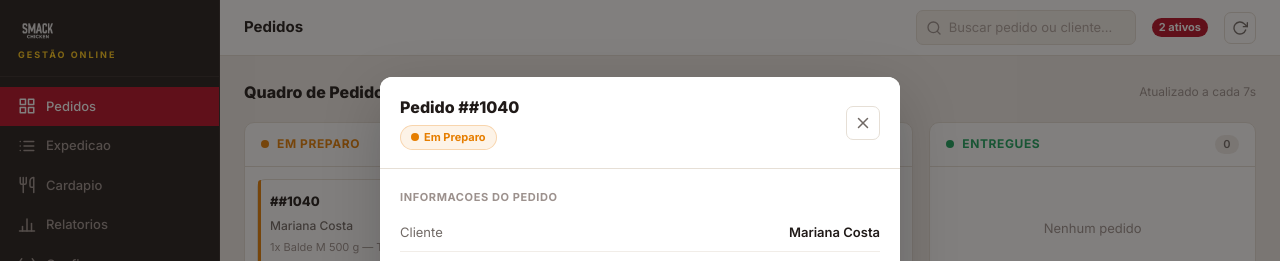
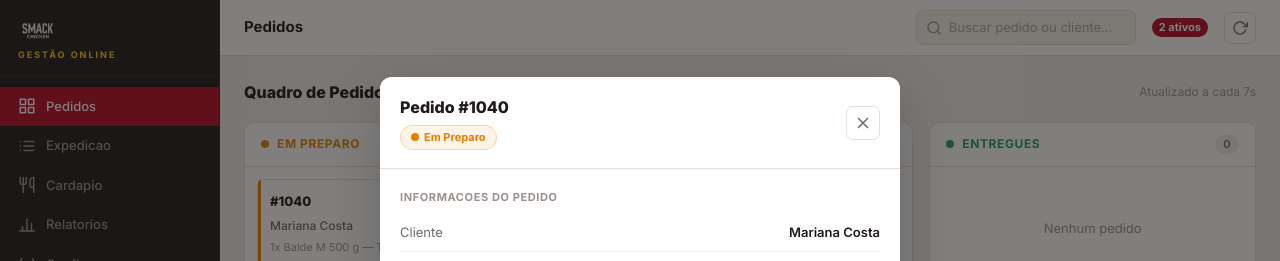
Before and after one commit to LucasGabrielOM/smack-chicken-painel-oficial, a Next.js app: page /admin in a window 1280 px wide. Both pictures are taken after a click on the element 407 px from the left and 256 px from the top of the page. Shown: the top 261 px of the page. Built offline with nearby package versions, Linux system fonts and the light colour scheme.

Commit message:
fix: format order codes cleanly without double hashtags in admin manager

```diff
--- a/app/admin/online-order-manager.tsx
+++ b/app/admin/online-order-manager.tsx
@@ -41,6 +41,11 @@ function fmtTime(d: string) {
 function statusLabel(s: Order["status"]) {
   const map = { preparing: "Em Preparo", ready: "Pronto / Em Rota", completed: "Entregue", cancelled: "Cancelado" };
   return map[s] || s;
+}
+
+function fmtCode(code: string) {
+  if (!code) return "";
+  return code.startsWith("#") ? code : `#${code}`;
 }
 // SVG Icons
 const IcoOrders = () => (<svg width="18" height="18" viewBox="0 0 24 24" fill="none" stroke="currentColor" strokeWidth="2" strokeLinecap="round" strokeLinejoin="round"><rect x="3" y="3" width="7" height="7"/><rect x="14" y="3" width="7" height="7"/><rect x="14" y="14" width="7" height="7"/><rect x="3" y="14" width="7" height="7"/></svg>);
@@ -214,7 +219,7 @@ export default function OnlineOrderManager() {
   const printOrder = (order: Order) => {
     const w = paperWidth === 58 ? 32 : 48;
     const sep = "-".repeat(w);
-    const lines = ["SMACK CHICKEN", `Pedido #${order.code}`, sep,
+    const lines = ["SMACK CHICKEN", `Pedido ${fmtCode(order.code)}`, sep,
       `Cliente: ${order.customerName}`, `Horario: ${fmtTime(order.createdAt)}`, `Canal: ${order.channel}`, sep,
       ...order.items.flatMap((i) => [`${i.quantity}x ${i.name}`, `   ${formatMoney(i.unitPriceCents * i.quantity)}`]),
       sep, ...(order.discountCents ? [`Desconto: -${formatMoney(order.discountCents)}`] : []),
@@ -353,7 +358,7 @@ function OrderCard({ order, accentColor, onSelect, onMove }: {
     <div className="ocard" onClick={() => onSelect(order)}>
       <div className="ocard-bar" style={{ background:accentColor }} />
       <div className="ocard-top">
-        <span className="ocard-code">#{order.code}</span>
+        <span className="ocard-code">{fmtCode(order.code)}</span>
         <span className="ocard-elapsed"><IcoClock /> {elapsed(order.createdAt)}</span>
       </div>
       <div className="ocard-customer">{order.customerName}</div>
@@ -420,7 +425,7 @@ function ExpRow({ order, nextLabel, nextStatus, onSelect, onMove }: {
   return (
     <div className="exp-row" onClick={() => onSelect(order)}>
       <div className="exp-row-top">
-        <span className="exp-row-code">#{order.code}</span>
+        <span className="exp-row-code">{fmtCode(order.code)}</span>
         <span className="exp-row-time"><IcoClock /> {elapsed(order.createdAt)}</span>
       </div>
       <div className="exp-row-customer">{order.customerName} — {formatMoney(order.totalCents)}</div>
@@ -598,7 +603,7 @@ function OrderDetailModal({ order, onClose, onMove, onPrint }: {
       <div className="modal-box" onClick={(e) => e.stopPropagation()}>
         <div className="modal-header">
           <div>
-            <div className="modal-title">Pedido #{order.code}</div>
+            <div className="modal-title">Pedido {fmtCode(order.code)}</div>
             <div style={{ marginTop:4 }}>
               <span className="sbadge" style={{ background:`${statusColor}18`, color:statusColor, borderColor:`${statusColor}40` }}>
                 <Dot color={statusColor} />{statusLabel(order.status)}
```
